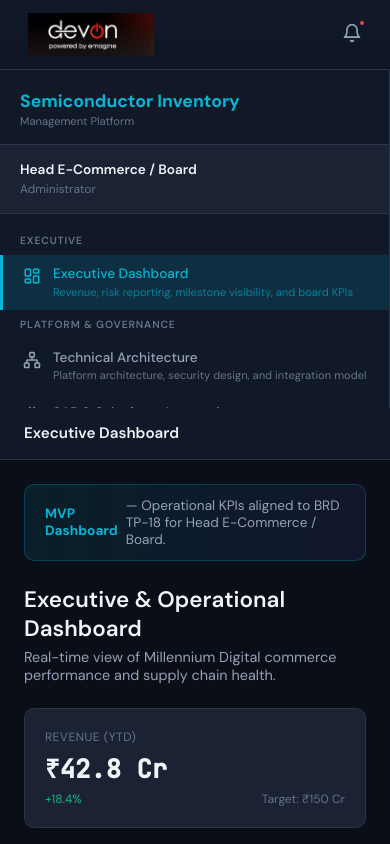
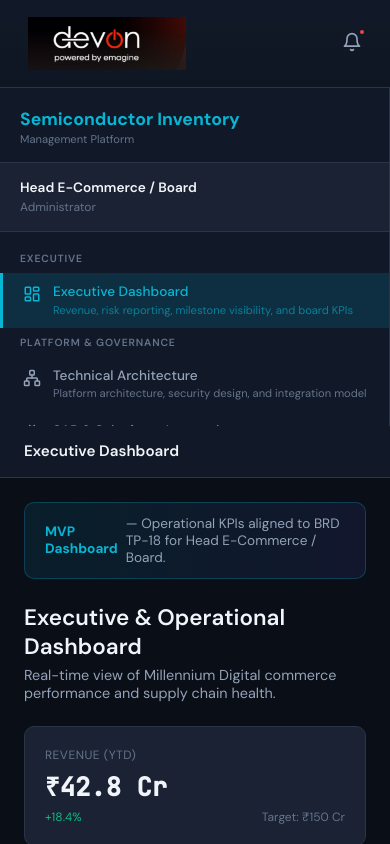
Before and after one commit to mn5658734/MilleniumInventoryManagemnt, a React (Vite) app: page / in a window 390 px wide. Both pictures are taken after a click on the button 195 px from the left and 979 px from the top of the page. Built offline with nearby package versions, Linux system fonts and the light colour scheme.

Commit message:
Increase devon logo size by another 25%.
Scale landing and app top bar logos to 69px and expand the top bar height to 88px for proper fit.

```diff
--- a/src/index.css
+++ b/src/index.css
@@ -247,7 +247,7 @@ button {
 }
 
 .app-topbar {
-  height: 70px;
+  height: 88px;
   display: flex;
   align-items: center;
   padding: 0 1.25rem;
@@ -301,7 +301,7 @@ button {
 
 .devon-logo--corner .devon-logo__img,
 .devon-logo--landing-corner .devon-logo__img {
-  height: 55px;
+  height: 69px;
   width: auto;
   display: block;
   object-fit: contain;
@@ -313,13 +313,13 @@ button {
 
 .devon-logo--sidebar .devon-logo__img {
   width: 100%;
-  max-width: 275px;
+  max-width: 344px;
   height: auto;
   display: block;
 }
 
 .devon-logo--header .devon-logo__img {
-  height: 45px;
+  height: 56px;
   width: auto;
   display: block;
 }
@@ -1201,7 +1201,7 @@ button {
   .h-bar-row { grid-template-columns: 1fr; gap: 0.35rem; }
   .h-bar-value { text-align: left; }
   .devon-logo--corner .devon-logo__img,
-  .devon-logo--landing-corner .devon-logo__img { height: 43px; }
+  .devon-logo--landing-corner .devon-logo__img { height: 54px; }
   .landing-logo-corner {
     top: 1rem;
     left: 1rem;
```
